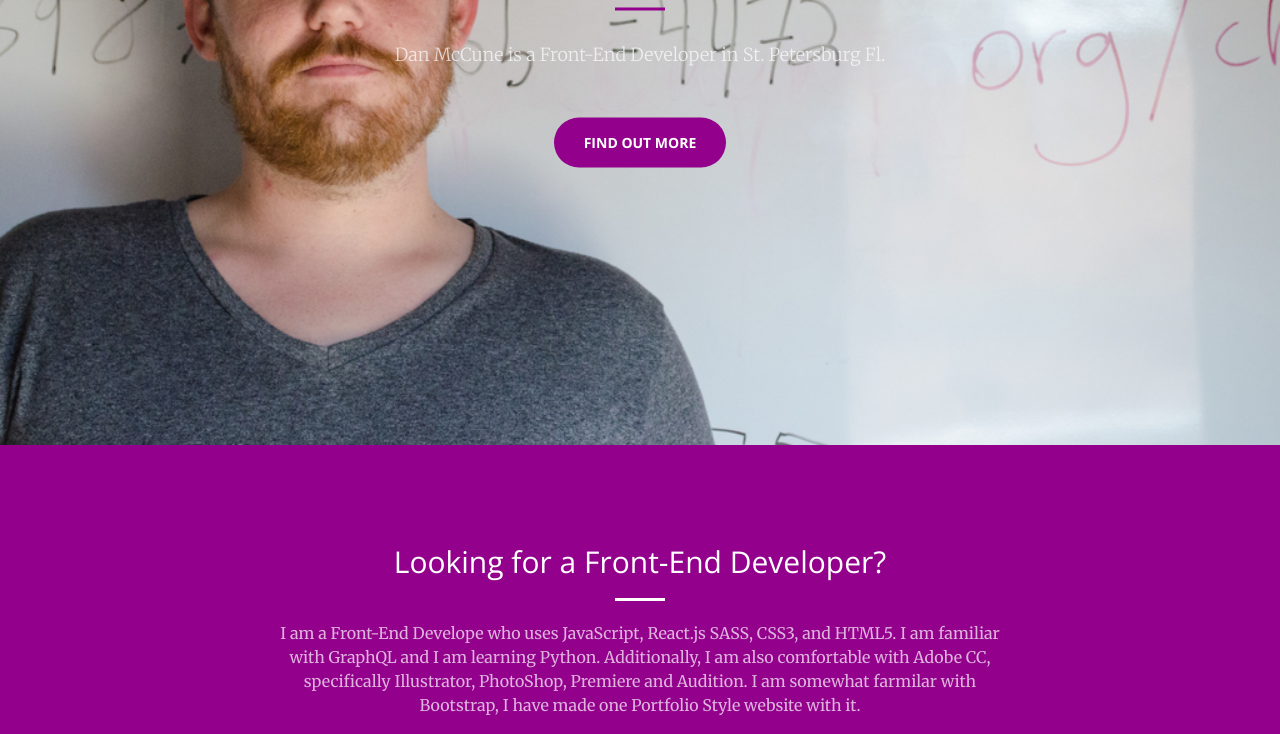
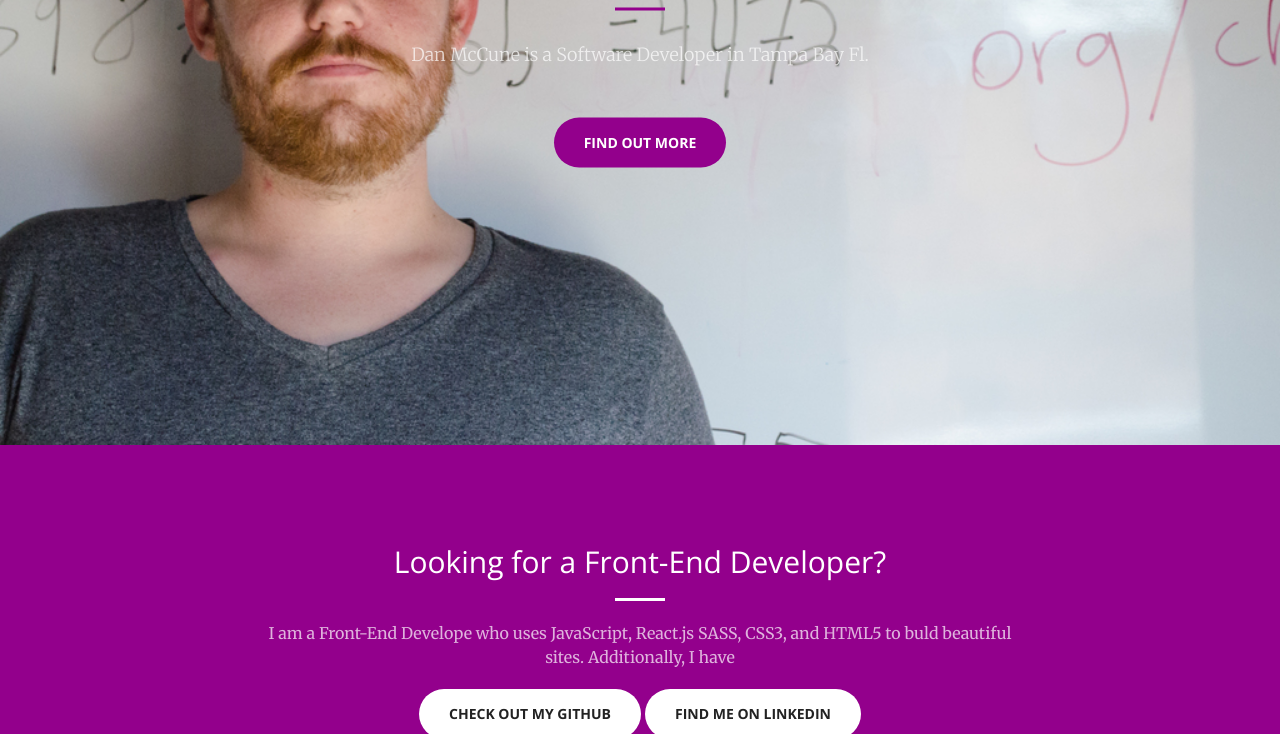
Before and after one commit to DannMcC/dannmcc.github.io, a website: page index.html in a window 1280 px wide. Shown: the part 355-1089 px from the top of the page. Drawn offline with nearby package versions, Linux system fonts and the light colour scheme.

Commit message:
tweaking

```diff
--- a/index.html
+++ b/index.html
@@ -74,7 +74,7 @@
             <div class="header-content-inner">
                 <h1 id="homeHeading">Dan McCune</h1>
                 <hr>
-                <p>Dan McCune is a Front-End Developer in St. Petersburg Fl.</p>
+                <p>Dan McCune is a Software Developer in Tampa Bay Fl.</p>
                 <a href="#about" class="btn btn-primary btn-xl page-scroll">Find Out More</a>
             </div>
         </div>
@@ -86,7 +86,7 @@
                 <div class="col-lg-8 col-lg-offset-2 text-center">
                     <h2 class="section-heading">Looking for a Front-End Developer?</h2>
                     <hr class="light">
-                    <p class="text-faded">I am a Front-End Develope who uses JavaScript, React.js SASS, CSS3, and HTML5. I am familiar with GraphQL and I am learning Python. Additionally, I am also comfortable with Adobe CC, specifically Illustrator, PhotoShop, Premiere and Audition. I am somewhat farmilar with Bootstrap, I have made one Portfolio Style website with it.</p>
+                    <p class="text-faded">I am a Front-End Develope who uses JavaScript, React.js SASS, CSS3, and HTML5 to buld beautiful sites. Additionally, I have </p>
                     <a href="https://github.com/DannMcC" class="page-scroll btn btn-default btn-xl sr-button">Check Out My GitHub</a>
                     <a href="https://www.linkedin.com/in/dan-mccune-a85977108/" class="page-scroll btn btn-default btn-xl sr-button">Find me on Linkedin</a>
                     <div class="dev-stack">
```
